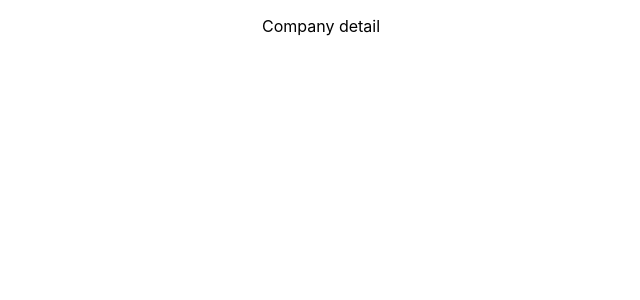
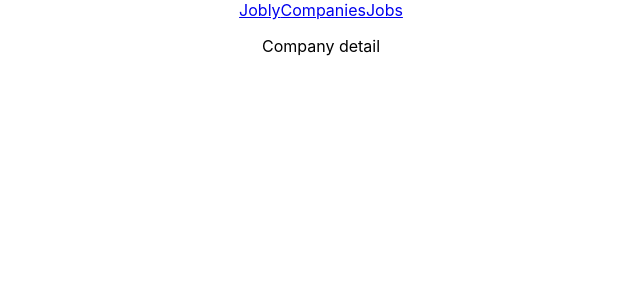
Before and after one commit to claudia-lam/jobly-frontend, a React (Create React App) app: page /companies/1 in a window 1280 px wide. Shown: the top 300 px of the page, without its empty margins (319-959 px from the left). Built offline with nearby package versions, Linux system fonts and the light colour scheme.

Commit message:
add docstring to route components

```diff
--- a/src/App.js
+++ b/src/App.js
@@ -1,18 +1,22 @@
 import "./App.css";
 import { BrowserRouter } from "react-router-dom";
 import RoutesList from "./RoutesList";
-// import Nav from './Nav';
+import Nav from "./Nav";
 
-
-/**
+/** Controls the entire app
  *
+ * Props: none
+ *
+ * State: none
+ *
+ * App -> [Nav, RoutesList]
  *
  */
 function App() {
   return (
     <div className="App">
       <BrowserRouter>
-        {/* <Nav /> */}
+        <Nav />
         <RoutesList />
       </BrowserRouter>
     </div>
--- a/src/Homepage.js
+++ b/src/Homepage.js
@@ -1,4 +1,3 @@
-
 /** Homepage
  *
  * Props: none
@@ -8,8 +7,7 @@
  * App --> RoutesList --> Homepage
  */
 function Homepage() {
-  return <p>Welcome!</p>
+  return <p>Welcome!</p>;
 }
 
-
 export default Homepage;
--- /dev/null
+++ b/src/Nav.js
@@ -0,0 +1,23 @@
+import React from "react";
+import { Link } from "react-router-dom";
+
+/** navigation menu
+ *
+ * props: none
+ *
+ * state: none
+ *
+ * App -> Nav
+ *
+ */
+function Nav() {
+  return (
+    <div className="Nav">
+      <Link to="/">Jobly</Link>
+      <Link to="/companies">Companies</Link>
+      <Link to="/jobs">Jobs</Link>
+    </div>
+  );
+}
+
+export default Nav;
--- a/src/RoutesList.js
+++ b/src/RoutesList.js
@@ -1,9 +1,8 @@
 import { Route, Routes } from "react-router-dom";
-import Homepage from './Homepage';
-import CompanyList from './CompanyList';
-import CompanyDetail from './CompanyDetail';
-import JobList from './JobList';
-
+import Homepage from "./Homepage";
+import CompanyList from "./CompanyList";
+import CompanyDetail from "./CompanyDetail";
+import JobList from "./JobList";
 
 /** Routes to all components
  *
@@ -17,13 +16,13 @@ import JobList from './JobList';
 function RoutesList() {
   return (
     <Routes>
-      <Route path='/' element={<Homepage />} />
-      <Route path='/companies' element={<CompanyList />} />
-      <Route path='/companies/:company' element={<CompanyDetail />} />
-      <Route path='/jobs' element={<JobList />} />
+      <Route path="/" element={<Homepage />} />
+      <Route path="/companies" element={<CompanyList />} />
+      <Route path="/companies/:company" element={<CompanyDetail />} />
+      <Route path="/jobs" element={<JobList />} />
+      <Route path="*" element={<Homepage />} />
     </Routes>
   );
 }
 
-
 export default RoutesList;
```
Also changed, not shown: src/CompanyDetail.js (+10 -5 lines), src/CompanyList.js (+10 -5 lines), src/JobList.js (+10 -5 lines).
